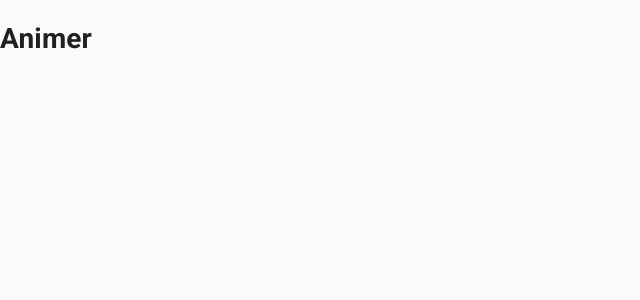
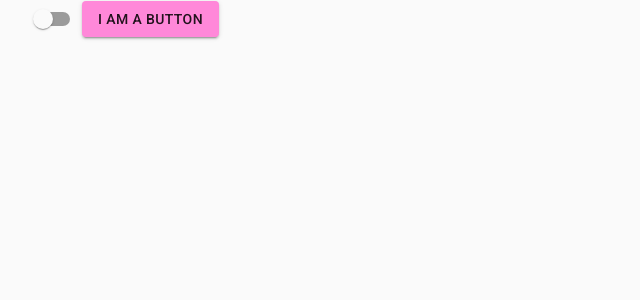
Before and after one commit to Az3r/AnimerWeb, a Next.js app: page / in a window 1280 px wide. Shown: the top 300 px of the page, without its empty margins (0-640 px from the left). Built offline with nearby package versions, Linux system fonts and the light colour scheme.

Commit message:
+ switch theme

```diff
--- a/src/pages/_app.tsx
+++ b/src/pages/_app.tsx
@@ -1,35 +1,25 @@
 /* eslint-disable react/jsx-props-no-spreading */
 import React from 'react';
-import App, { AppProps, AppContext } from 'next/app';
+import { AppProps } from 'next/app';
 import { CssBaseline, ThemeProvider } from '@material-ui/core';
-import { CookiesProvider } from 'react-cookie';
+import { CookiesProvider, useCookies } from 'react-cookie';
 import { dark, light } from '@styles/theme';
 
-export default function MainApp({
-  Component,
-  pageProps,
-  theme,
-}: PropertyTypes) {
+export default function MainApp(properties: AppProps) {
   return (
     <CookiesProvider>
-      <ThemeProvider theme={theme === 'light' ? light : dark}>
-        <CssBaseline />
-        <Component {...pageProps} />
-      </ThemeProvider>
+      <ThemeComponent {...properties} />
     </CookiesProvider>
   );
 }
 
-MainApp.getInitialProps = async (context: AppContext) => {
-  const properties = await App.getInitialProps(context);
-  const cookie = context.ctx.req?.headers.cookie;
-  const theme = cookie?.includes('theme=dark') ? 'dark' : 'light';
-  return {
-    pageProps: properties.pageProps,
-    theme,
-  };
-};
+function ThemeComponent({ Component, pageProps }: AppProps) {
+  const [cookies] = useCookies(['theme']);
 
-interface PropertyTypes extends AppProps {
-  theme: string;
+  return (
+    <ThemeProvider theme={cookies.theme === 'dark' ? dark : light}>
+      <CssBaseline />
+      <Component {...pageProps} />
+    </ThemeProvider>
+  );
 }
--- a/src/pages/index.tsx
+++ b/src/pages/index.tsx
@@ -1,5 +1,25 @@
 import React from 'react';
+import { Switch, Container, Button } from '@material-ui/core';
+import { useCookies } from 'react-cookie';
 
 export default function HomePage(): JSX.Element {
-  return <h1>Animer</h1>;
+  const [cookies, setCookie] = useCookies(['theme']);
+  const [toggleDarkTheme, setToggleDarkTheme] = React.useState(
+    cookies.theme === 'dark'
+  );
+  return (
+    <Container>
+      <Switch value={toggleDarkTheme} onChange={onThemeChanged} />
+      <Button variant="contained" color="primary">
+        I am a button
+      </Button>
+    </Container>
+  );
+
+  function onThemeChanged() {
+    const dark = !toggleDarkTheme;
+    const theme = dark ? 'dark' : 'light';
+    setCookie('theme', theme);
+    setToggleDarkTheme(dark);
+  }
 }
```
Also changed, not shown: .eslintrc.json.
